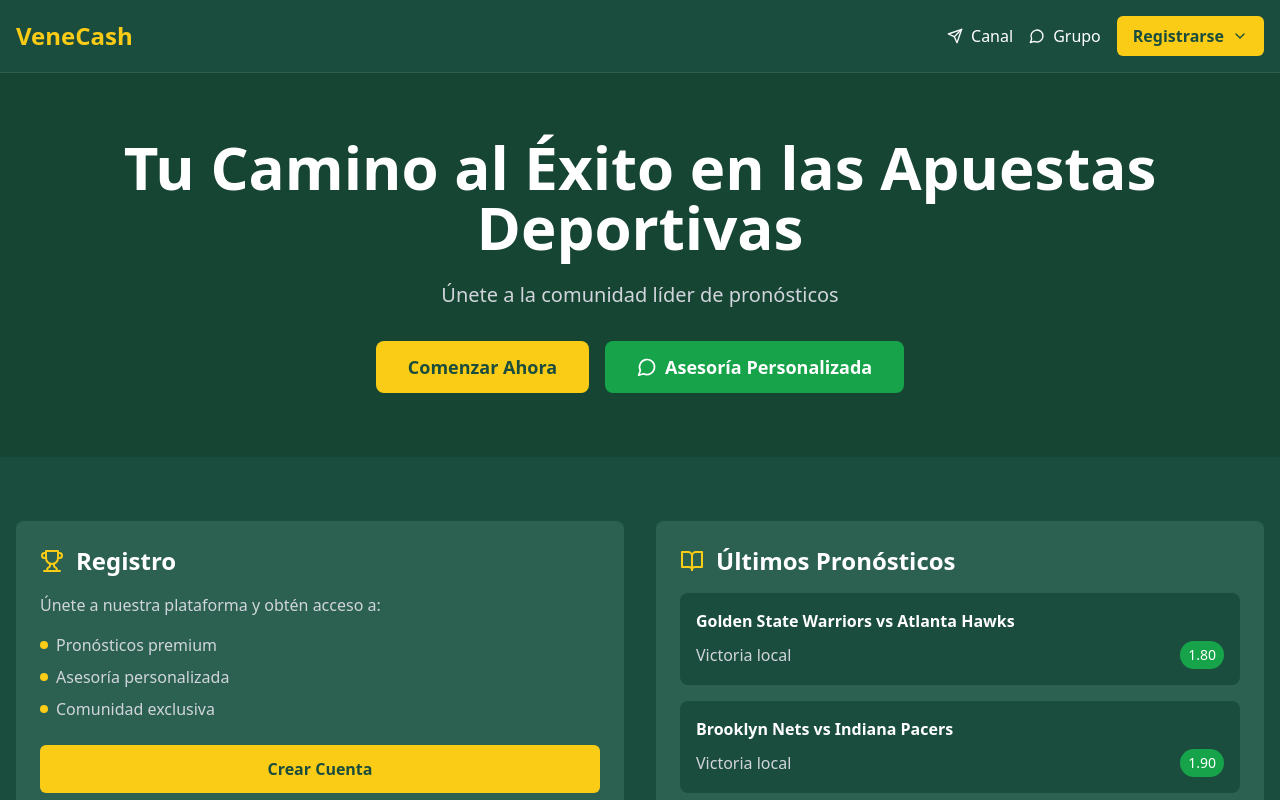
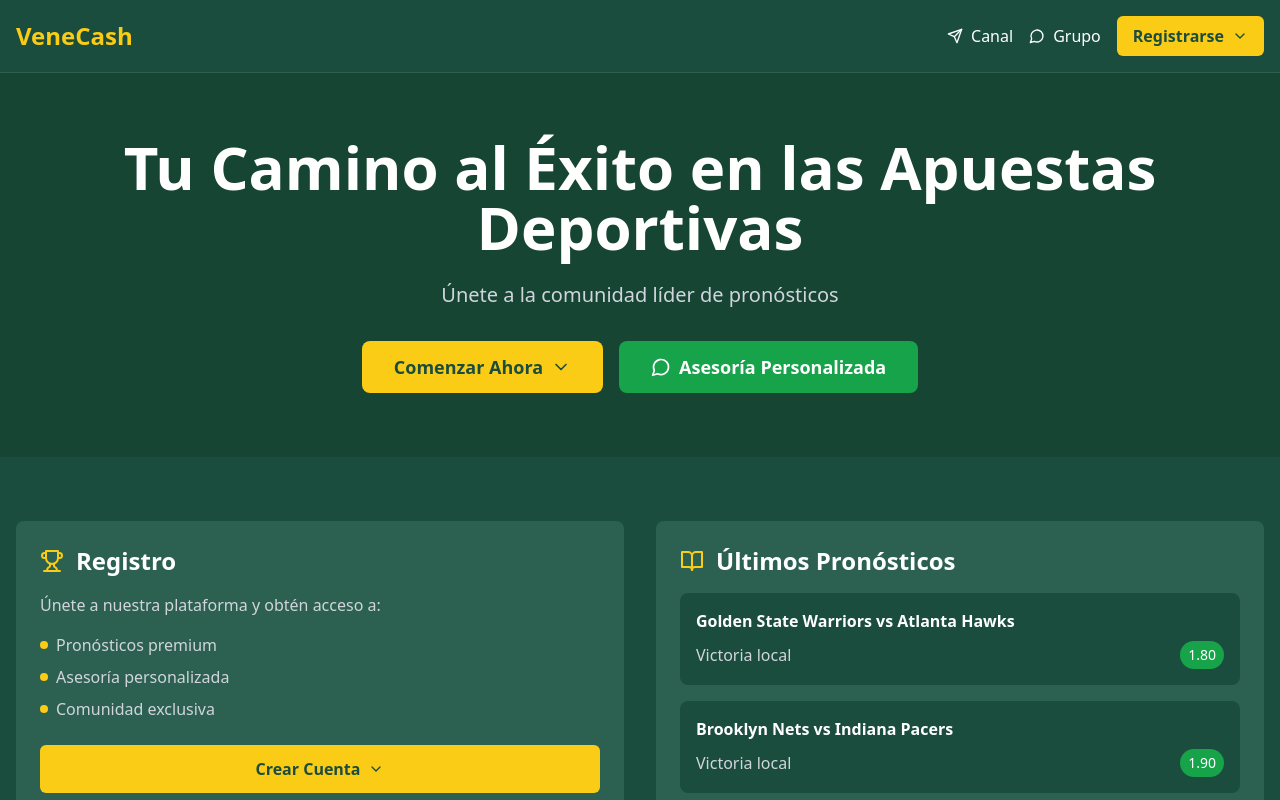
Before and after one commit to frank1411/VeneCash, a React (Vite) app: page / in a window 1280 px wide. Shown: the top 800 px of the page. Built offline with nearby package versions, Linux system fonts and the light colour scheme.

Commit message:
Update all registration buttons with dropdowns

```diff
--- a/src/App.tsx
+++ b/src/App.tsx
@@ -4,6 +4,8 @@ import { Wallet, DollarSign, CreditCard, History, HelpCircle, BookOpen, Trophy,
 function App() {
   const [showRegisterModal, setShowRegisterModal] = useState(false);
   const [showRegisterDropdown, setShowRegisterDropdown] = useState(false);
+  const [showHeroDropdown, setShowHeroDropdown] = useState(false);
+  const [showCreateAccountDropdown, setShowCreateAccountDropdown] = useState(false);
   const [predictions, setPredictions] = useState([]);
   const [concepts, setConcepts] = useState([]);
   const [resources, setResources] = useState([]);
@@ -30,14 +32,16 @@ function App() {
 
   useEffect(() => {
     const handleClickOutside = (event) => {
-      if (showRegisterDropdown && !event.target.closest('.register-dropdown')) {
+      if (!event.target.closest('.register-dropdown')) {
         setShowRegisterDropdown(false);
+        setShowHeroDropdown(false);
+        setShowCreateAccountDropdown(false);
       }
     };
 
     document.addEventListener('click', handleClickOutside);
     return () => document.removeEventListener('click', handleClickOutside);
-  }, [showRegisterDropdown]);
+  }, []);
 
   const handleRegister = (e) => {
     e.preventDefault();
@@ -110,6 +114,36 @@ function App() {
       .catch(error => console.error('Error loading legal:', error));
   }, []);
 
+  const BookmakerDropdown = ({ show, items }) => (
+    show && (
+      <div className="absolute right-0 mt-2 w-72 bg-white rounded-lg shadow-xl overflow-hidden z-50">
+        {items.map((bookmaker, index) => (
+          <a
+            key={index}
+            href={bookmaker.url}
+            target="_blank"
+            rel="noopener noreferrer"
+            className="block hover:bg-gray-50 transition-colors duration-200"
+          >
+            <div className="flex items-center p-4">
+              <div className="w-16 h-16 rounded-lg overflow-hidden mr-4">
+                <img
+                  src={bookmaker.image}
+                  alt={bookmaker.name}
+                  className="w-full h-full object-cover"
+                />
+              </div>
+              <div>
+                <h3 className="text-gray-900 font-semibold">{bookmaker.name}</h3>
+                <p className="text-sm text-gray-500">Click para registrarte</p>
+              </div>
+            </div>
+          </a>
+        ))}
+      </div>
+    )
+  );
+
   return (
     <div className="min-h-screen bg-[#1b4d3e]">
       {/* Navbar */}
@@ -145,33 +179,7 @@ function App() {
                 Registrarse
                 <ChevronDown className="w-4 h-4" />
               </button>
-              {showRegisterDropdown && (
-                <div className="absolute right-0 mt-2 w-72 bg-white rounded-lg shadow-xl overflow-hidden">
-                  {bookmakers.map((bookmaker, index) => (
-                    <a
-                      key={index}
-                      href={bookmaker.url}
-                      target="_blank"
-                      rel="noopener noreferrer"
-                      className="block hover:bg-gray-50 transition-colors duration-200"
-                    >
-                      <div className="flex items-center p-4">
-                        <div className="w-16 h-16 rounded-lg overflow-hidden mr-4">
-                          <img
-                            src={bookmaker.image}
-                            alt={bookmaker.name}
-                            className="w-full h-full object-cover"
-                          />
-                        </div>
-                        <div>
-                          <h3 className="text-gray-900 font-semibold">{bookmaker.name}</h3>
-                          <p className="text-sm text-gray-500">Click para registrarte</p>
-                        </div>
-                      </div>
-                    </a>
-                  ))}
-                </div>
-              )}
+              <BookmakerDropdown show={showRegisterDropdown} items={bookmakers} />
             </div>
           </div>
         </div>
@@ -187,14 +195,16 @@ function App() {
             Únete a la comunidad líder de pronósticos
           </p>
           <div className="flex flex-col md:flex-row gap-4 justify-center">
-            <a
-              href="https://bwredir.com/1VBz?s1=VZLA"
-              target="_blank"
-              rel="noopener noreferrer"
-              className="bg-yellow-400 text-[#1b4d3e] px-8 py-3 rounded-lg font-bold text-lg hover:bg-yellow-300"
-            >
-              Comenzar Ahora
-            </a>
+            <div className="relative register-dropdown">
+              <button
+                onClick={() => setShowHeroDropdown(!showHeroDropdown)}
+                className="bg-yellow-400 text-[#1b4d3e] px-8 py-3 rounded-lg font-bold text-lg hover:bg-yellow-300 flex items-center gap-2 w-full justify-center"
+              >
+                Comenzar Ahora
+                <ChevronDown className="w-5 h-5" />
+              </button>
+              <BookmakerDropdown show={showHeroDropdown} items={bookmakers} />
+            </div>
             <a
               href="https://t.me/franketero"
               target="_blank"
@@ -235,14 +245,16 @@ function App() {
                   Comunidad exclusiva
                 </li>
               </ul>
-              <a
-                href="https://bwredir.com/1VBz?s1=VZLA"
-                target="_blank"
-                rel="noopener noreferrer"
-                className="block w-full bg-yellow-400 text-[#1b4d3e] py-3 rounded-md font-bold hover:bg-yellow-300 text-center"
-              >
-                Crear Cuenta
-              </a>
+              <div className="relative register-dropdown">
+                <button
+                  onClick={() => setShowCreateAccountDropdown(!showCreateAccountDropdown)}
+                  className="block w-full bg-yellow-400 text-[#1b4d3e] py-3 rounded-md font-bold hover:bg-yellow-300 text-center flex items-center justify-center gap-2"
+                >
+                  Crear Cuenta
+                  <ChevronDown className="w-4 h-4" />
+                </button>
+                <BookmakerDropdown show={showCreateAccountDropdown} items={bookmakers} />
+              </div>
             </div>
 
             <div className="bg-[#2c6152] p-6 rounded-lg">
```
